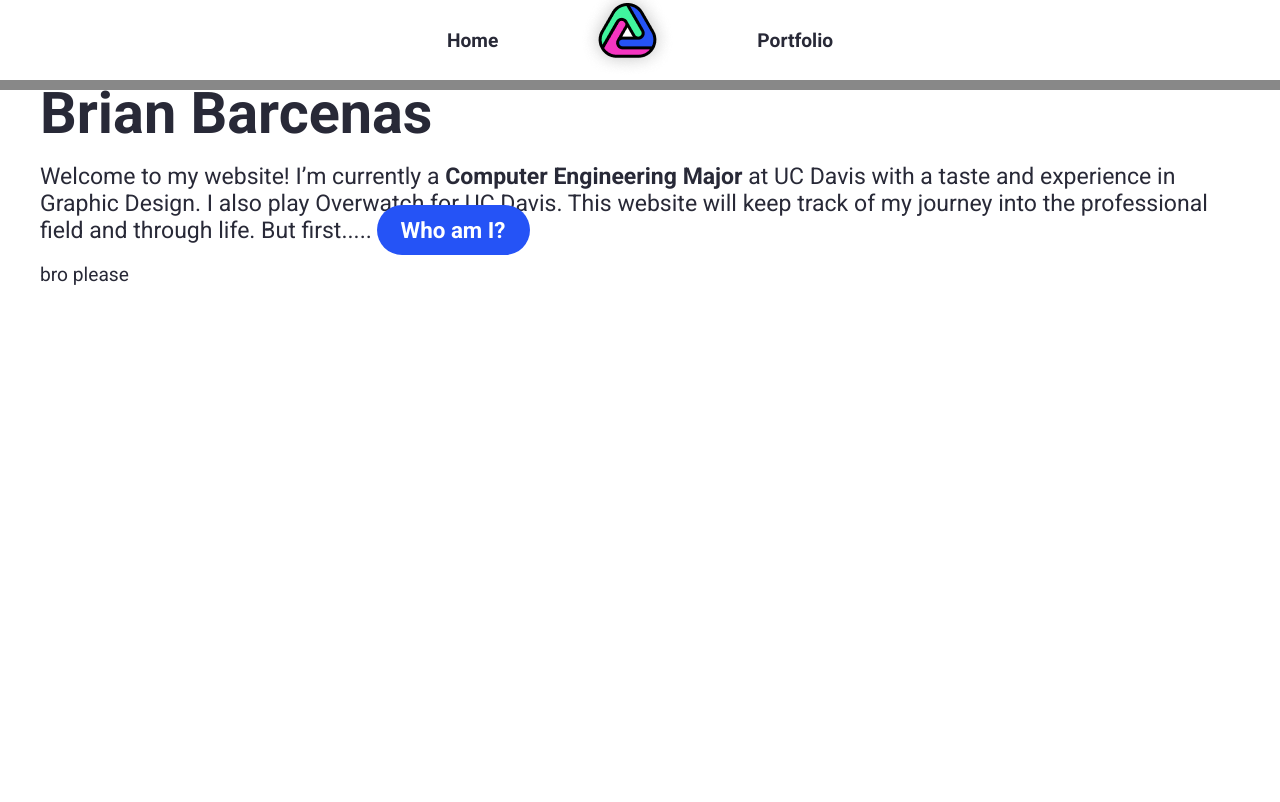
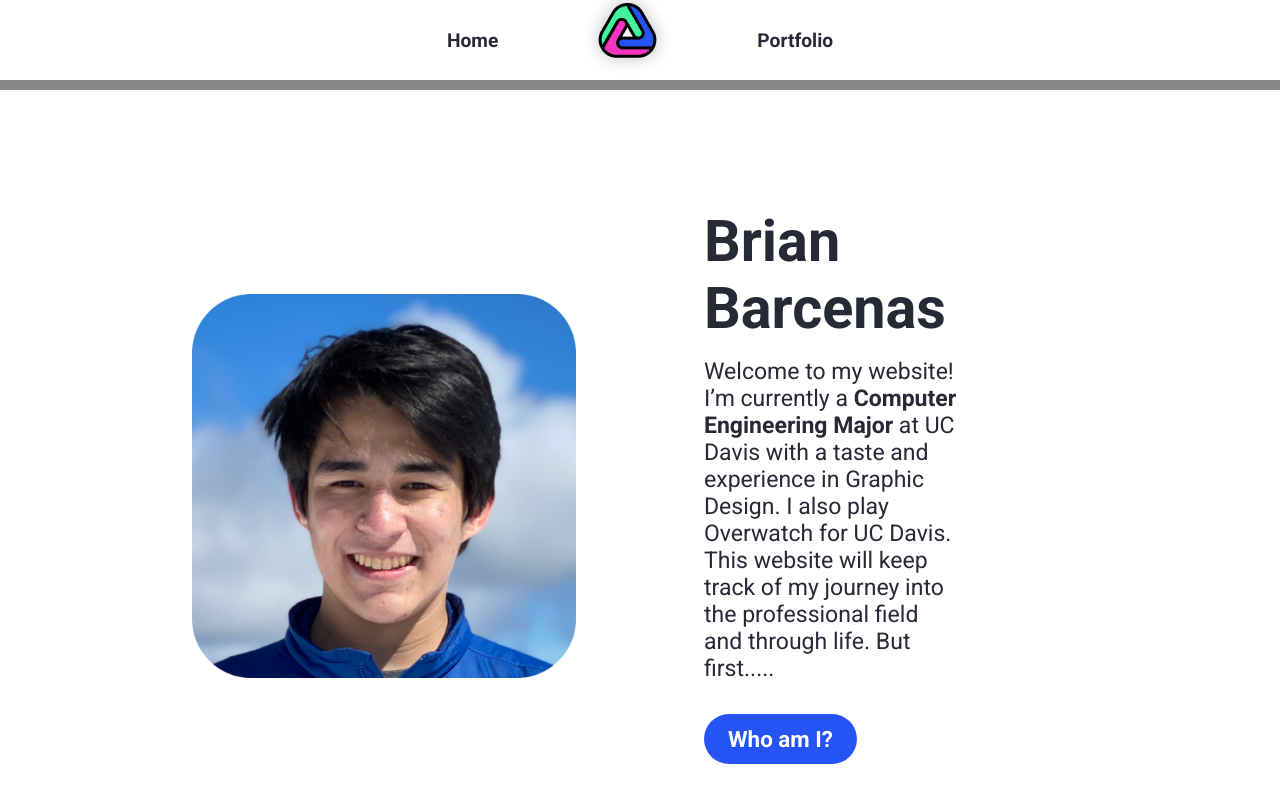
Before and after one commit to nesslie/nesslie.github.io, a plain HTML site: page index.html in a window 1280 px wide. Shown: the top 802 px of the page. Drawn offline with Linux system fonts and the light colour scheme.

Commit message:
Update index.html

```diff
--- a/index.html
+++ b/index.html
@@ -18,16 +18,16 @@
             </ul>
         </nav>
     </header>
-    <section class="home-mains-section">
+    <section class="home-main-section">
             <div class="img-wrapper">
                 <div class = "my-face"></div>
             </div>
-        <div>
+            <div class="call-to-action">
                 <h1 class="title">Brian Barcenas</h1>
                 <span class="bio">Welcome to my website! I’m currently a <b>Computer Engineering Major</b> at UC Davis with a taste and experience in Graphic Design. I also play Overwatch for UC Davis. This website will keep track of my journey into the professional field and through life. But first.....</span>
                 <a href="" class="main-button">Who am I?</a>
             </div>
-        <p> bro please</p>
+
     </section>
 </body>
 </html>
```
Lines whose indentation alone changed are shown as unchanged.
